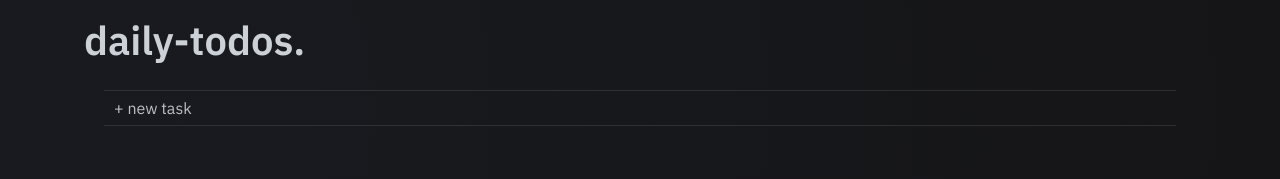
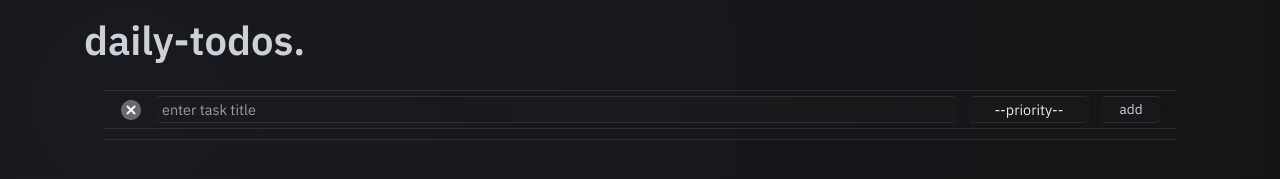
Before and after one commit to dhritiman1/t.do, a website built with webpack: page dist/index.html in a window 1280 px wide. Both pictures are taken after a click on the element "+ new task". Shown: the part 55-234 px from the top of the page. Built offline with nearby package versions, Linux system fonts and the light colour scheme; files whose address does not match are found by name.

Commit message:
finishing the forms

```diff
--- a/package.json
+++ b/package.json
@@ -20,6 +20,7 @@
   },
   "homepage": "https://github.com/dhritiman1/todo#readme",
   "devDependencies": {
+    "date-fns": "^2.29.3",
     "webpack": "^5.75.0",
     "webpack-cli": "^5.0.1",
     "webpack-dev-server": "^4.11.1"
--- a/src/modules/domFunctions.js
+++ b/src/modules/domFunctions.js
@@ -38,6 +38,39 @@ const DOMFunctions = () => {
     }
   };
 
+  const openForm = (btn, form, type) => {
+    btn.addEventListener("click", () => {
+      if (form.classList.contains("toggle-display")) {
+        form.classList.toggle("toggle-display");
+        btn.classList.toggle("toggle-display");
+      }
+    });
+
+    const closeForm = (() => {
+      const closebtn = document.querySelector(`.close-${type}-form`);
+      closebtn.addEventListener("click", () => {
+        if (!form.classList.contains("toggle-display")) {
+          form.classList.toggle("toggle-display");
+          btn.classList.toggle("toggle-display");
+        }
+      });
+    })();
+  };
+
+  const todoForm = (() => {
+    const btn = document.querySelector("#add-todo");
+    const form = document.querySelector(".todo-form");
+
+    openForm(btn, form, "todo");
+  })();
+
+  const projectFrom = (() => {
+    const btn = document.querySelector("#add-project");
+    const form = document.querySelector(".project-form");
+
+    openForm(btn, form, "project");
+  })();
+
   return {};
 };
 
--- a/webpack.config.js
+++ b/webpack.config.js
@@ -11,4 +11,5 @@ module.exports = {
     filename: "main.js",
     path: path.resolve(__dirname, "dist"),
   },
+  performance: { hints: false },
 };
```
Also changed, not shown: dist/index.html, dist/reset.css, dist/style.css, 1 other file.
